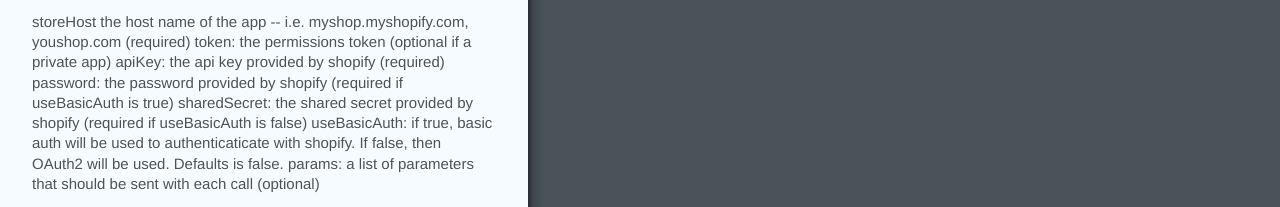
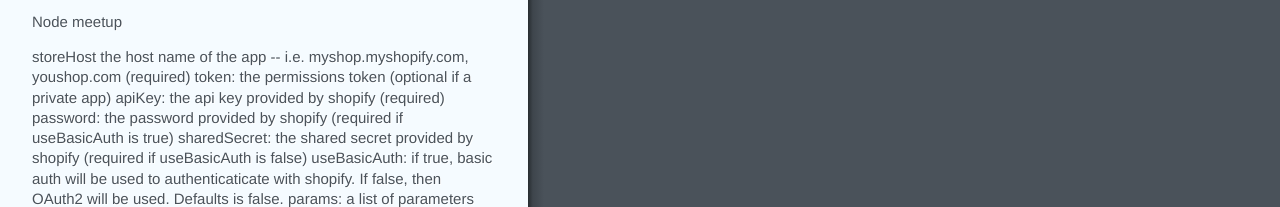
Before and after one commit to rconnelly/shopnode, a plain HTML site: page shopnode.html in a window 1280 px wide. Shown: the part 364-571 px from the top of the page. Drawn offline with Linux system fonts and the light colour scheme.

Commit message:
Generated documentation for f9390aeec0e75e758e452923ecf314054dfede55

```diff
--- a/shopnode.html
+++ b/shopnode.html
@@ -14,6 +14,8 @@
 <span class="p">};</span></div></div></div><div class="segment"><div class="comments"><div class="wrapper"><h2 id="shopnode-constructor">Shopnode constructor</h2>
 
 <h3 id="setupparams-available-with">setupParams available with:</h3>
+
+<p>Node meetup</p>
 
 <p><strong>storeHost</strong> the host name of the app -- i.e. myshop.myshopify.com, youshop.com (required)
 <strong>token</strong>: the permissions token (optional if a private app)
```
